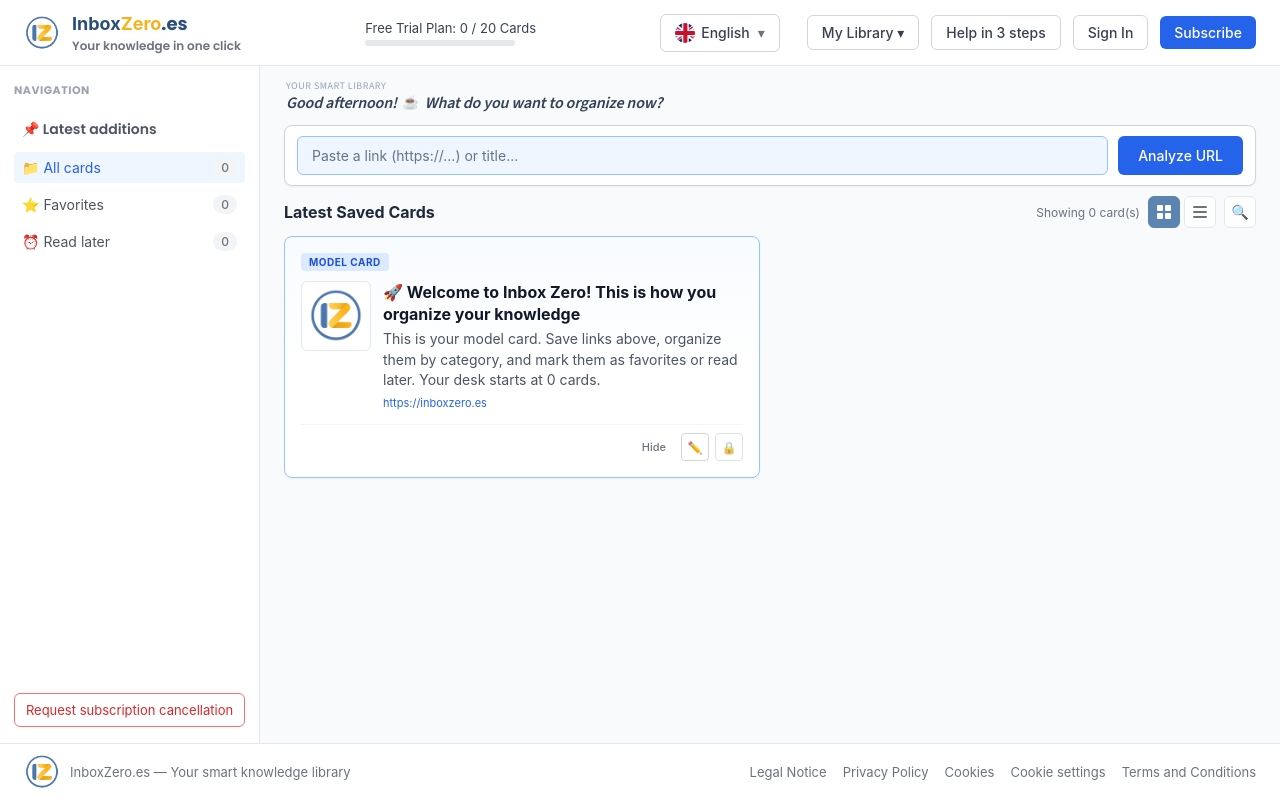
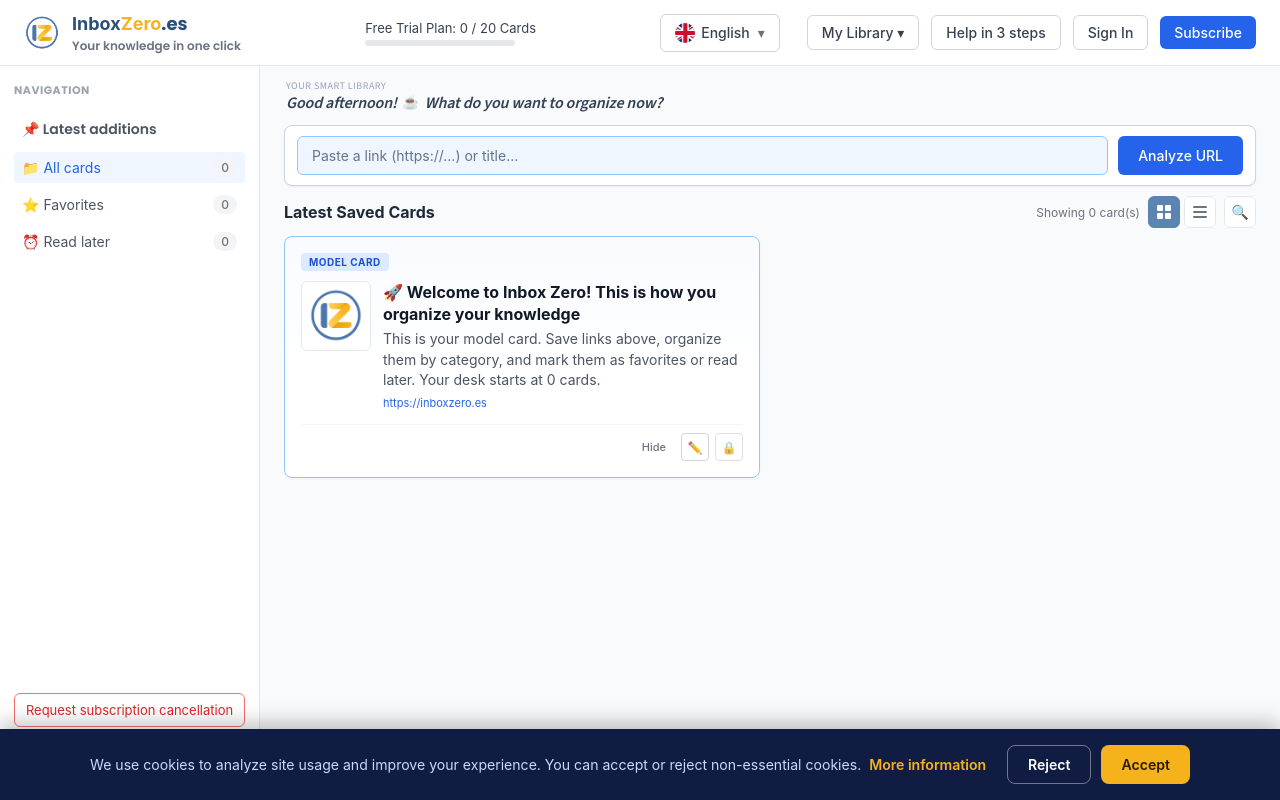
Before and after one commit to verascreativo-ui/inboxzero-pro, a plain HTML site: page app.html in a window 1280 px wide. Drawn offline with nearby package versions, Linux system fonts and the light colour scheme.

Commit message:
feat: banner de consentimiento de cookies y ajuste de espaciado en modales legales

```diff
--- /dev/null
+++ b/js/cookie-consent.js
@@ -0,0 +1,127 @@
+(function () {
+  var STORAGE_KEY = 'inboxzero_cookie_consent';
+  var styleInjected = false;
+  function injectStyles() {
+    if (styleInjected || document.getElementById('cookie-consent-styles')) return;
+    styleInjected = true;
+    var style = document.createElement('style');
+    style.id = 'cookie-consent-styles';
+    style.textContent =
+      '#cookie-consent-banner { position: fixed; left: 0; right: 0; bottom: 0; z-index: 2000; ' +
+      'background: #101c42; color: #ffffff; padding: 16px 20px; box-shadow: 0 -6px 20px rgba(0,0,0,0.25); ' +
+      'font-family: -apple-system, BlinkMacSystemFont, "Segoe UI", sans-serif; }' +
+      '.cookie-consent-inner { max-width: 1100px; margin: 0 auto; display: flex; align-items: center; ' +
+      'justify-content: space-between; gap: 20px; flex-wrap: wrap; }' +
+      '.cookie-consent-message { margin: 0; font-size: 0.88rem; line-height: 1.5; color: #cbd8f7; flex: 1 1 320px; }' +
+      '.cookie-consent-more { color: #F5B21A; font-weight: 600; text-decoration: none; margin-left: 4px; }' +
+      '.cookie-consent-more:hover { text-decoration: underline; }' +
+      '.cookie-consent-actions { display: flex; gap: 10px; flex-shrink: 0; }' +
+      '.cookie-consent-btn { padding: 10px 20px; border-radius: 8px; font-weight: 600; font-size: 0.88rem; ' +
+      'cursor: pointer; border: none; }' +
+      '.cookie-consent-accept { background: #F5B21A; color: #2a1a00; }' +
+      '.cookie-consent-accept:hover { background: #ffc94d; }' +
+      '.cookie-consent-reject { background: transparent; color: #ffffff; border: 1.5px solid rgba(255,255,255,0.4); }' +
+      '.cookie-consent-reject:hover { background: rgba(255,255,255,0.08); }' +
+      '@media (max-width: 640px) { .cookie-consent-inner { flex-direction: column; align-items: stretch; } ' +
+      '.cookie-consent-actions { justify-content: stretch; } .cookie-consent-btn { flex: 1; } }';
+    document.head.appendChild(style);
+  }
+  function getStoredConsent() {
+    try {
+      var raw = localStorage.getItem(STORAGE_KEY);
+      if (!raw) return null;
+      var data = JSON.parse(raw);
+      return data && data.value ? data.value : null;
+    } catch (_) {
+      return null;
+    }
+  }
+  function storeConsent(value) {
+    try {
+      localStorage.setItem(
+        STORAGE_KEY,
+        JSON.stringify({ value: value, date: new Date().toISOString() })
+      );
+    } catch (_) {
+      /* localStorage no disponible: no se guarda, se preguntará de nuevo */
+    }
+  }
+  window.hasCookieConsent = function () {
+    return getStoredConsent() === 'accepted';
+  };
+  window.resetCookieConsent = function () {
+    try {
+      localStorage.removeItem(STORAGE_KEY);
+    } catch (_) {}
+    renderBanner();
+  };
+  function removeBanner() {
+    var el = document.getElementById('cookie-consent-banner');
+    if (el) el.remove();
+  }
+  function openCookiesPolicy(e) {
+    if (e) e.preventDefault();
+    var link = document.querySelector('[data-legal="cookies"]');
+    if (link) link.click();
+  }
+  function renderBanner() {
+    if (getStoredConsent()) {
+      removeBanner();
+      return;
+    }
+    injectStyles();
+    var el = document.getElementById('cookie-consent-banner');
+    if (!el) {
+      el = document.createElement('div');
+      el.id = 'cookie-consent-banner';
+      el.setAttribute('role', 'dialog');
+      el.setAttribute('aria-live', 'polite');
+      document.body.appendChild(el);
+    }
+    var tFn = typeof window.t === 'function' ? window.t : function (k) { return k; };
+    el.innerHTML =
+      '<div class="cookie-consent-inner">' +
+      '<p class="cookie-consent-message">' +
+      tFn('cookieBanner.message') +
+      ' <a href="#" id="cookie-consent-more" class="cookie-consent-more">' +
+      tFn('cookieBanner.moreInfo') +
+      '</a></p>' +
+      '<div class="cookie-consent-actions">' +
+      '<button type="button" id="cookie-consent-reject" class="cookie-consent-btn cookie-consent-reject">' +
+      tFn('cookieBanner.reject') +
+      '</button>' +
+      '<button type="button" id="cookie-consent-accept" class="cookie-consent-btn cookie-consent-accept">' +
+      tFn('cookieBanner.accept') +
+      '</button>' +
+      '</div>' +
+      '</div>';
+    var acceptBtn = document.getElementById('cookie-consent-accept');
+    var rejectBtn = document.getElementById('cookie-consent-reject');
+    var moreLink = document.getElementById('cookie-consent-more');
+    if (acceptBtn) {
+      acceptBtn.addEventListener('click', function () {
+        storeConsent('accepted');
+        removeBanner();
+      });
+    }
+    if (rejectBtn) {
+      rejectBtn.addEventListener('click', function () {
+        storeConsent('rejected');
+        removeBanner();
+      });
+    }
+    if (moreLink) {
+      moreLink.addEventListener('click', openCookiesPolicy);
+    }
+  }
+  function init() {
+    renderBanner();
+  }
+  document.addEventListener('i18n:ready', init);
+  document.addEventListener('DOMContentLoaded', function () {
+    setTimeout(init, 0);
+  });
+  window.addEventListener('localechange', function () {
+    if (!getStoredConsent()) renderBanner();
+  });
+})();
--- a/styles.css
+++ b/styles.css
@@ -1367,7 +1367,7 @@ footer {
 }
 
 .legal-doc-intro {
-  margin: 0 0 14px;
+  margin: 0 0 8px;
   font-size: 13px;
   line-height: 1.5;
   color: #4b5563;
@@ -1378,8 +1378,9 @@ footer {
 }
 
 .legal-section {
-  margin: 0 0 14px;
-  padding-bottom: 12px;
+  margin: 0 0 8px;
+  padding-top: 0;
+  padding-bottom: 6px;
   border-bottom: 1px solid #f3f4f6;
 }
 
@@ -1390,16 +1391,16 @@ footer {
 }
 
 .legal-section h4 {
-  margin: 0 0 6px;
+  margin: 0 0 4px;
   font-size: 14px;
   font-weight: 700;
   color: #294F78;
 }
 
 .legal-section p {
-  margin: 0 0 8px;
+  margin: 0 0 6px;
   font-size: 13px;
-  line-height: 1.55;
+  line-height: 1.5;
   color: #374151;
 }
 
```
